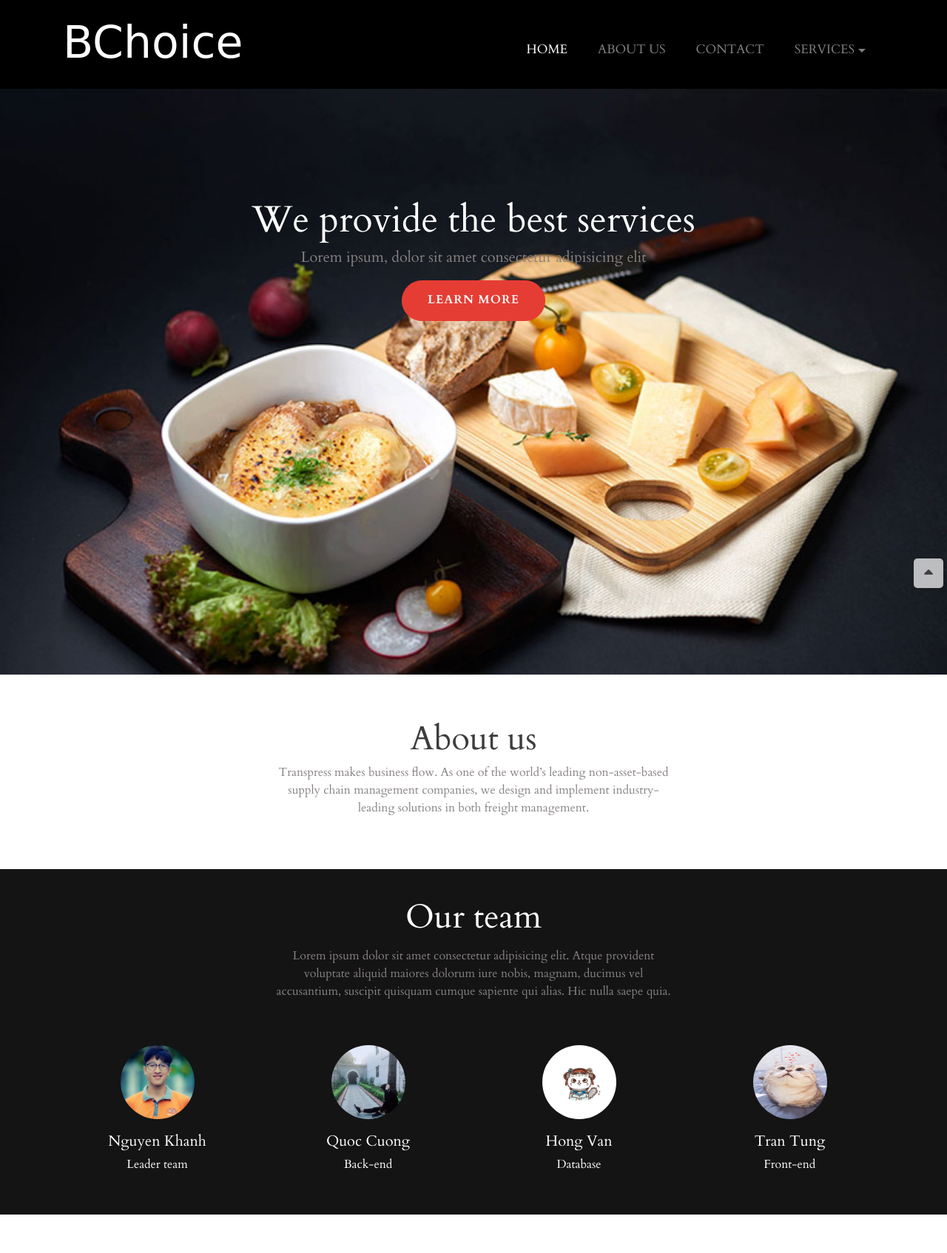
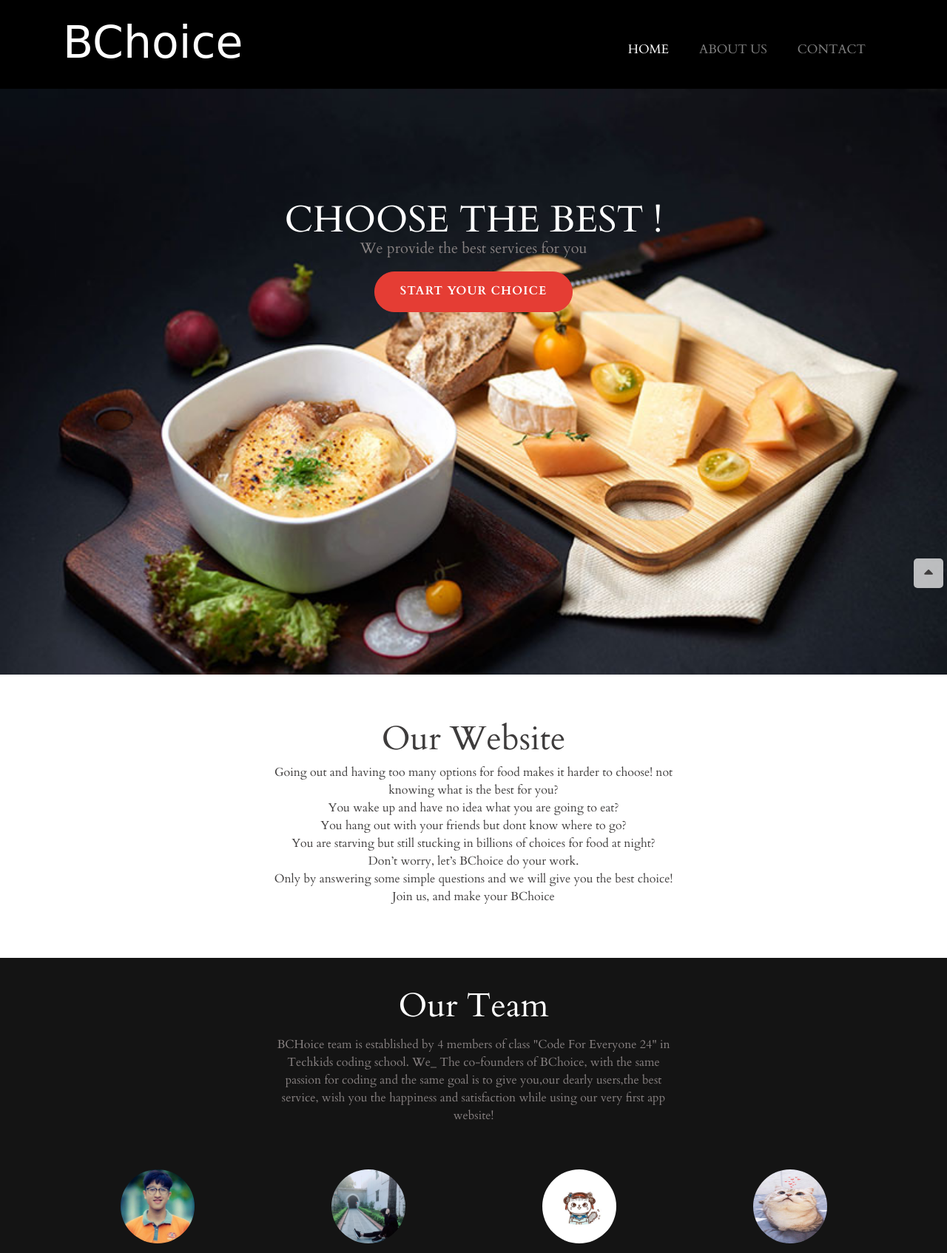
Before and after one commit to kedgarnguyen298/Group1-c4e24-BChoice, a Flask app: page / in a window 1280 px wide. Shown: the top 1694 px of the page at 74% size. Run offline with Flask 2, Linux system fonts and the light colour scheme; parts of the project's set-up code (start-up, migrations or seed data) failed here and were passed over; some libraries are stand-ins or nearby versions; some web fonts are replaced.

Commit message:
initial commit

```diff
--- a/build_db/foody_data.py
+++ b/build_db/foody_data.py
@@ -17,10 +17,10 @@ if __name__ == "__main__":
     for item in food_items:
         name = item['name']
         address = item['address']
-        image = item['photos'][0]['value']
+        image = item['photos'][6]['value']
         rate = randint(8, 10)
         position = item['position']
-        title = "Đồ uống"
+        title = "Ăn vặt"
 
         #2. Push into DB
         new_item = Foody(name=name, address=address, image=image, rate=rate, position=position, title=title)
--- a/build_db/foody_update.py
+++ b/build_db/foody_update.py
@@ -5,4 +5,4 @@ from models.foody_model import Foody
 if __name__ == "__main__":
     mlab.connect()
 
-    Foody.objects.update(title = "Bữa chính")
+    Foody.objects.delete()
--- a/templates/index.html
+++ b/templates/index.html
@@ -39,14 +39,7 @@
 							<a class="nav-link" href="">Contact</a>
 
 						</li>
-						<li class="nav-item">
-                            <a class="nav-link dropdown-toggle" href="#" data-toggle="dropdown">Services</a>
 
-                            <span class="caret"></span></button>
-  <ul class="dropdown-menu">
-    <li><a href="#">HTML</a></li>
-    <li><a href="#">CSS</a></li>
-    <li><a href="#">JavaScript</a></li>
   </ul>
 						</li>
 
@@ -58,9 +51,9 @@
 			<div class="container">
 				<div class="row">
 					<div class="col-sm-12 text-xs-center">
-						<h1>We provide the best services</h1>
-                        <p >Lorem ipsum, dolor sit amet consectetur adipisicing elit</p>
-                        <a href="" class="btn btn-success">Learn more</a>
+						<h1>CHOOSE THE BEST !
+                        <p >We provide the best services for you</p>
+                        <a href="/food-expect" class="btn btn-success">Start your choice</a>
 
 					</div>
 				</div> <!-- het row -->
@@ -71,11 +64,16 @@
         <div class="container">
             <div class="row">
                 <div class="col-xs-12 text-xs-center wow fadeInDown">
-                    <h1>About us</h1>
+                    <h1>Our Website</h1>
                 </div>
                 <div class="col-xs-6 push-xs-3 text-xs-center wow fadeInUp">
-                        <p>Transpress makes business flow. As one of the world’s leading non-asset-based supply chain management companies, we
-                            design and implement industry-leading solutions in both freight management.</p>
+                        <ul>Going out and having too many options for food makes it harder to choose! not knowing what is the best for you?<br>
+                            You wake up and have no idea what you are going to eat?<br>
+                            You hang out with your friends but dont know where to go?<br>
+                            You are starving but still stucking in billions of choices for food at night?<br>
+                            Don’t worry, let’s BChoice do your work. <br>
+                            Only by answering some simple questions and we will give you the best choice!<br>
+                            Join us, and make your BChoice </ul>
                 </div>
             </div>
         </div>
@@ -85,32 +83,37 @@
         <div class="container">
             <div class="row">
                 <div class="col-xs-12 text-xs-center team">
-                    <h1>Our team</h1>
+                    <h1>Our Team</h1>
                 </div>
                 <div class="col-xs-6 push-xs-3 text-xs-center gt">
-                    <p>Lorem ipsum dolor sit amet consectetur adipisicing elit. Atque provident voluptate aliquid maiores dolorum iure nobis, magnam, ducimus vel accusantium, suscipit quisquam cumque sapiente qui alias. Hic nulla saepe quia.</p>
+                    <p>BCHoice team is established by 4 members of class "Code For Everyone 24" in Techkids coding school. We_ The co-founders of BChoice, with the same passion for coding and the same goal is to give you,our dearly users,the best service, wish you the happiness and satisfaction while using our very first app website!</p>
                 </div>
             </div>
             <div class="row">
                     <div class="col-xs-3 text-xs-center intro">
                         <img src="{{url_for('static', filename='khanh.jpg')}}" />
                         <h5>Nguyen Khanh</h5>
-                        <p>Leader team</p>
+                        <p>1999 <br>
+                            Sophomore at Bach Khoa university
+                        </p>
                     </div>
                     <div class="col-xs-3 text-xs-center intro">
                         <img src="{{url_for('static', filename='2.jpg')}}" />
                         <h5>Quoc Cuong</h5>
-                        <p>Back-end</p>
+                        <p> 1996 <br>
+                            Senior at Bach Khoa university</p>
                     </div>
                     <div class="col-xs-3 text-xs-center intro">
                         <img src="{{url_for('static', filename='3.jpg')}}" />
                         <h5>Hong Van</h5>
-                        <p>Database</p>
+                        <p> 1993 <br>
+                            Working at Canon company</p>
                     </div>
                     <div class="col-xs-3 text-xs-center intro">
                         <img src="{{url_for('static', filename='4.jpg')}}" />
                         <h5>Tran Tung</h5>
-                        <p>Front-end</p>
+                        <p> 1995 <br>
+                            Working</p>
                     </div>
             </div>
         </div>
@@ -119,9 +122,8 @@
         <div class="container">
 
             <div class="row">
-                <div class="col-xs-3 bchoice wow fadeInDown">
-                    <h1>BChoice</h1>
-                    <p>Lorem ipsum dolor sit amet consectetur adipisicing elit. Recusandae autem provident nobis debitis ad excepturi earum eaque corporis atque iusto temporibus cumque harum porro fuga.</p>
+                <div>
+                    <img src="https://ambassador.techkids.vn/assets/conference/techkids.png" alt="" style="width: 300px">
                 </div>
                  <div class="col-xs-3 push-xs-1 ct wow fadeInUp">
                     <ul>
@@ -129,18 +131,18 @@
                             <h1>Contact Info</h1>
                         </li>
                         <li>
-                            <p>Box 3233<br>1810 Kings Way<br>King Street, 5th Avenue, New York</p>
+                            <p>Tầng 6<br>22 Thành Công<br>quận Ba Đình, Hà Nội</p>
                         </li>
                         <li>
-                            <p class="phone">+1-2345-6789-9</p>
+                            <p class="phone">+84 38 538 4982</p>
                         </li>
                         <li>
-                            <p class="mail">contact@logiscocorp.com</p>
+                            <p class="mail">kedgarnguyen298@gmail.com</p>
                         </li>
                     </ul>
                 </div>
                 <div class="col-xs-3 push-xs-2">
-                        <iframe src="https://www.google.com/maps/embed?pb=!1m26!1m12!1m3!1d7448.683802050502!2d105.80974177484087!3d21.019001444014577!2m3!1f0!2f0!3f0!3m2!1i1024!2i768!4f13.1!4m11!3e6!4m3!3m2!1d21.01697!2d105.8114289!4m5!1s0x3135ab68ded44a49%3A0x722d605f919c37a5!2zMjIgVGjDoG5oIEPDtG5nLCBCYSDEkMOsbmgsIEjDoCBO4buZaSwgMjIgVGjDoG5oIEPDtG5nLCBCYSDEkMOsbmgsIEjDoCBO4buZaSAxMDAwMDA!3m2!1d21.0212584!2d105.8156614!5e0!3m2!1svi!2s!4v1548239423142"  frameborder="0" style="border:0" allowfullscreen></iframe>
+                        <iframe src="https://www.google.com/maps/embed?pb=!1m18!1m12!1m3!1d3724.285402141802!2d105.8134727144072!3d21.02126339341128!2m3!1f0!2f0!3f0!3m2!1i1024!2i768!4f13.1!3m3!1m2!1s0x3135ab68ded44a49%3A0x722d605f919c37a5!2zMjIgVGjDoG5oIEPDtG5nLCBCYSDEkMOsbmgsIEjDoCBO4buZaQ!5e0!3m2!1svi!2s!4v1548510468333" width="600" height="450" frameborder="0" style="border:0" allowfullscreen></iframe>
                 </div>
             </div>
         </div>
```
Also changed, not shown: build_db/foody_data.json (+1 -1 lines).
